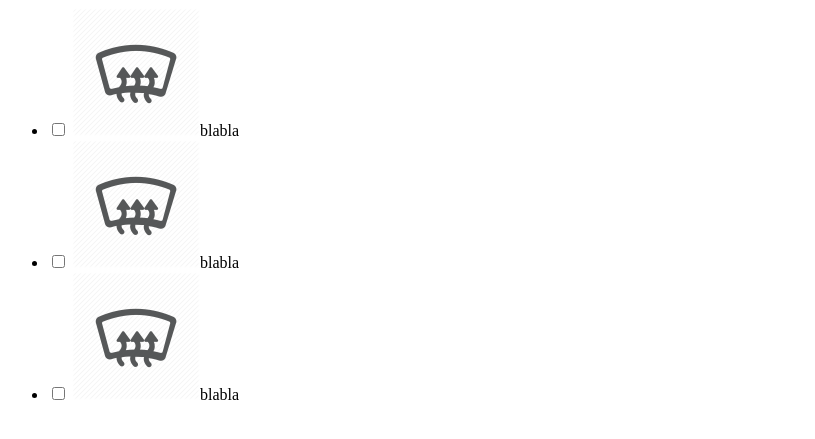
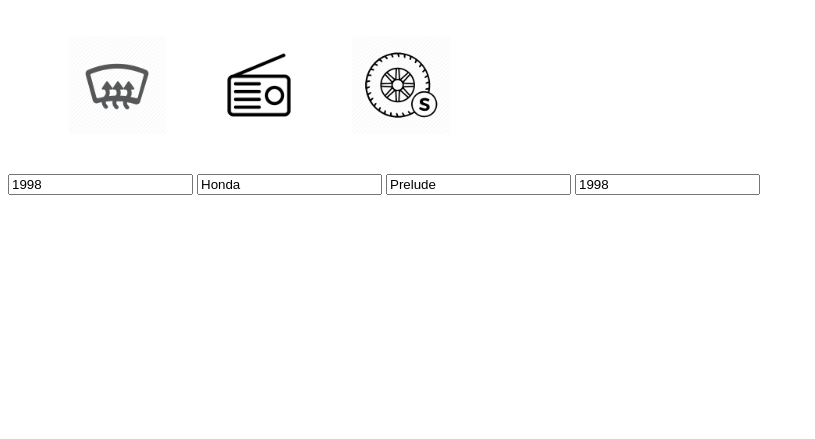
Before and after one commit to lijgo/rental-software, a PHP site: page / in a window 1280 px wide. Shown: the top 439 px of the page, without its empty margins (0-815 px from the left). Run offline with PHP 8.4, Linux system fonts and the light colour scheme.

Commit message:
Added image checkboxes

```diff
--- a/index.php
+++ b/index.php
@@ -1,30 +1,33 @@
+<!DOCTYPE html>
 <html>
 <head>
 	<title>Car Rental Software</title>
-	<link src="styles/index.css" />
+	<link rel="stylesheet" href="styles/index.css" />
 </head>
 <body>
 	<form>
 		<ul>
 			<li>
-				<input type="checkbox" id="ac" />
-				<label for="ac">
-					<img src="images/ac.png" height="128" width="128">blabla
+				<input type="checkbox" id="panelac" />
+				<label for="panelac">
+					<img src="images/ac.png" height="128" width="128">
 				</label>
 			</li>
 			<li>
-				<input type="checkbox" id="ac" />
-				<label for="ac">
-					<img src="images/ac.png" height="128" width="128">blabla
+				<input type="checkbox" id="panelradio" />
+				<label for="panelradio">
+					<img src="images/radio.jpg" height="128" width="128">
 				</label>
 			</li>
 			<li>
-				<input type="checkbox" id="ac" />
-				<label for="ac">
-					<img src="images/ac.png" height="128" width="128">blabla
+				<input type="checkbox" id="panelspare" />
+				<label for="panelspare">
+					<img src="images/spare.png" height="128" width="128">
 				</label>
 			</li>
 		</ul>
+
+		<input type="text" name="year" value="1998"> <input type="text" name="make" value="Honda"> <input type="text" name="model" value="Prelude"> <input type="text" name="year" value="1998">
 	</form>
 </body>
 </html>
--- a/styles/index.css
+++ b/styles/index.css
@@ -6,7 +6,7 @@ li {
 	display: inline-block;
 }
 
-input[type="checkbox"][id="ac"] {
+input[type="checkbox"][id^="panel"] {
 	display: none;
 }
 
@@ -18,3 +18,42 @@ label {
 	margin: 10px;
 	cursor: pointer;
 }
+
+label:before {
+	background-color: #ededed;
+	color: white;
+	content: " ";
+	display: block;
+	border-radius: 50%;
+	border: 1px solid grey;
+	position: absolute;
+	top: -4px;
+	left: -4px;
+	width: 25px;
+	height: 25px;
+	text-align: center;
+	line-height: 28px;
+	transition-duration: 0.4s;
+	transform: scale(0);
+}
+
+label img {
+	height: 100px;
+	width: 100px;
+	transition-duration: 0.2s;
+	transform-origin: 50% 50%;
+}
+
+:checked + label {
+	border-color: #ddd;
+}
+
+:checked + label:before {
+	content: "./";
+	background-color: grey;
+	transform: scale(1);
+}
+
+:checked + label img {
+	transform: scale(0.9);
+}
```
Also changed, not shown: images/radio.jpg (added), images/spare.png (added).
